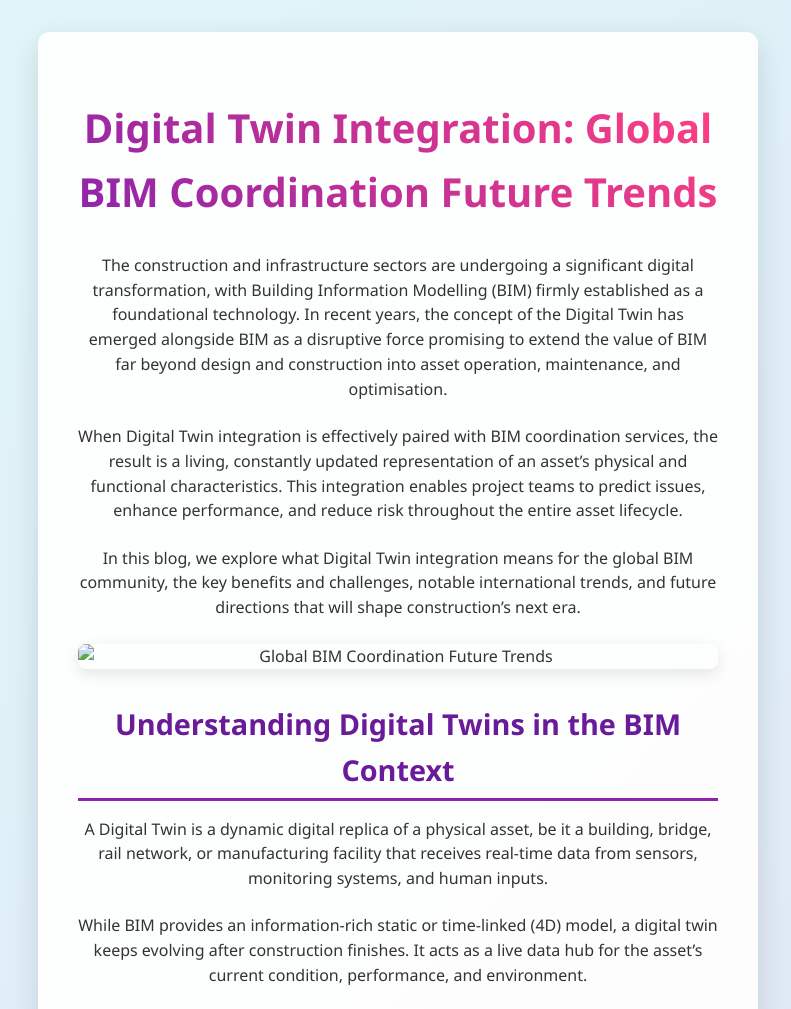
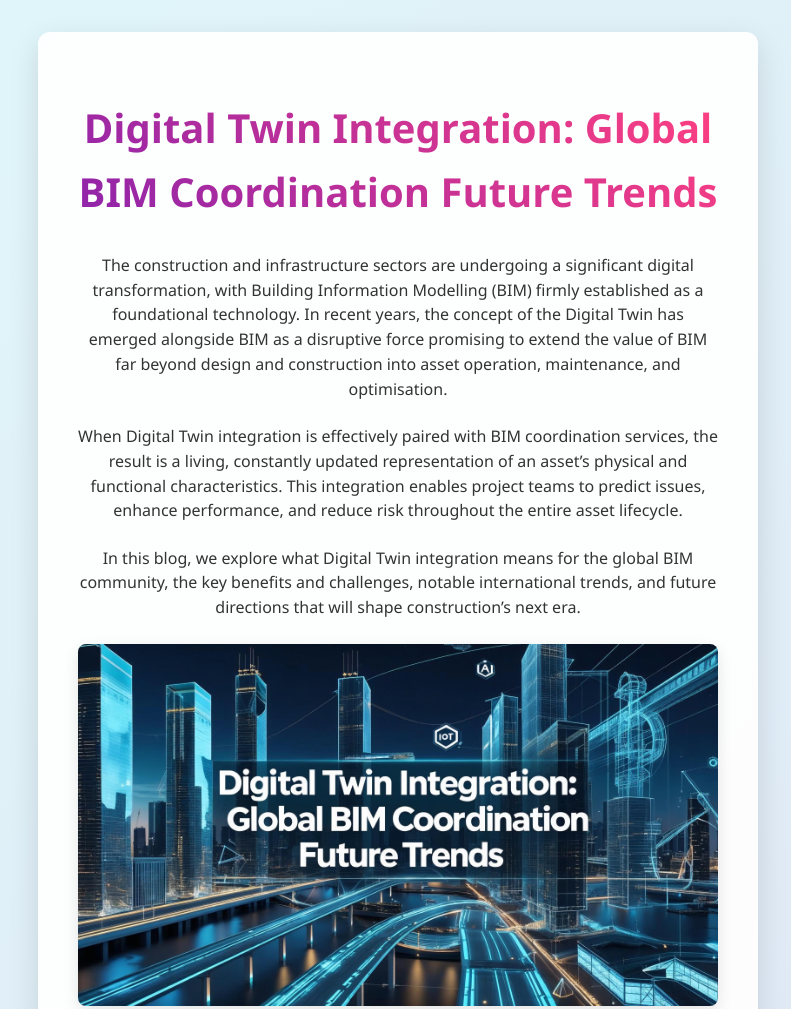
Before and after one commit to mepbimcoordination/digital-twin-integration-bim-coordination-future-trends, a plain HTML site: page index.html in a window 1280 px wide. Shown: the top 1009 px of the page, without its empty margins (242-1033 px from the left). Drawn offline with Linux system fonts and the light colour scheme.

Commit message:
Update index.html

```diff
--- a/index.html
+++ b/index.html
@@ -180,7 +180,7 @@
     <p>The construction and infrastructure sectors are undergoing a significant digital transformation, with&nbsp;Building Information Modelling (BIM)&nbsp;firmly established as a foundational technology. In recent years, the concept of the&nbsp;Digital Twin&nbsp;has emerged alongside BIM as a disruptive force promising to extend the value of BIM far beyond design and construction into asset operation, maintenance, and optimisation.</p>
     <p>When&nbsp;Digital Twin integration&nbsp;is effectively paired with BIM coordination services, the result is a living, constantly updated representation of an asset&rsquo;s physical and functional characteristics. This integration enables project teams to predict issues, enhance performance, and reduce risk throughout the entire asset lifecycle.</p>
     <p>In this blog, we explore what Digital Twin integration means for the global BIM community, the key benefits and challenges, notable international trends, and future directions that will shape construction&rsquo;s next era.</p>
-    <p><img src="image/digital-twin-integration-bim-coordination-trends" alt="Global BIM Coordination Future Trends" /></p>
+    <p><img src="image/digital-twin-integration-bim-coordination-trends.jpg" alt="Global BIM Coordination Future Trends" /></p>
     <h2><strong>Understanding Digital Twins in the BIM Context</strong></h2>
     <p>A&nbsp;Digital Twin&nbsp;is a dynamic digital replica of a physical asset, be it a building, bridge, rail network, or manufacturing facility that receives&nbsp;real‑time data&nbsp;from sensors, monitoring systems, and human inputs.</p>
     <p>While BIM provides an information‑rich static or time‑linked (4D) model, a digital twin keeps evolving after construction finishes. It acts as a live data hub for the asset&rsquo;s current condition, performance, and environment.</p>
```
